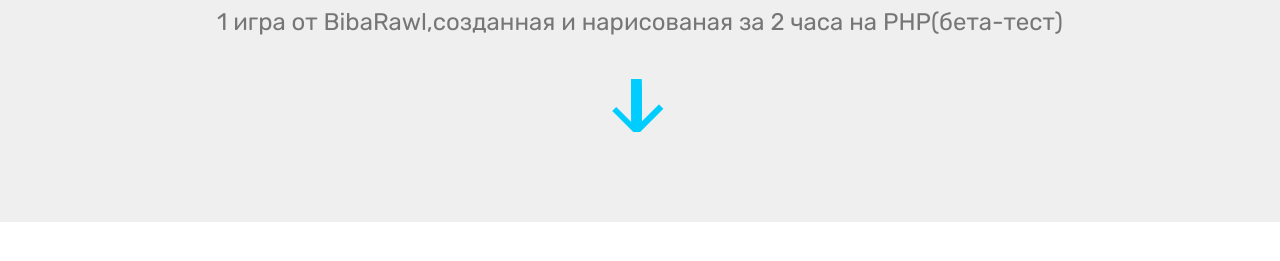
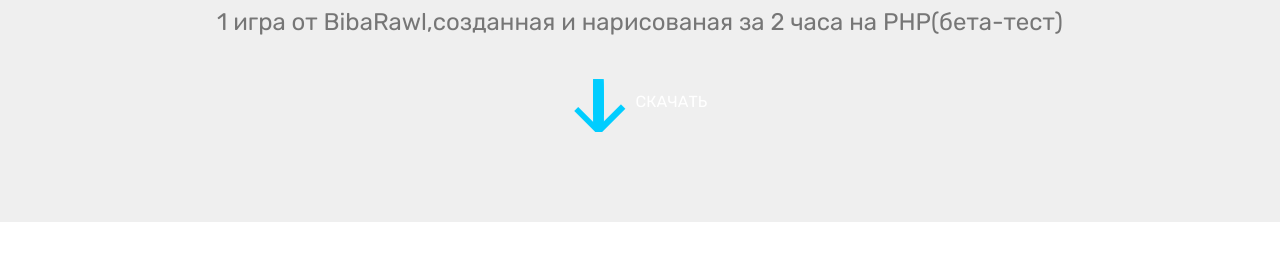
Before and after one commit to BibaBrawl/BibaBrawl.github.io, a plain HTML site: page page1.html in a window 1280 px wide. Shown: the part 193-454 px from the top of the page. Drawn offline with Linux system fonts and the light colour scheme.

Commit message:
Update page1.html

```diff
--- a/page1.html
+++ b/page1.html
@@ -83,8 +83,7 @@
                 <a href="BrawlSASSetup.exe" download="">
 	                <img src="Screenshot_1.png" alt="Бета тест"/>
                 </a>
-
-                </a>
+                <a href="">СКАЧАТЬ</a>
             </div>
         </div>
     </div>
```
